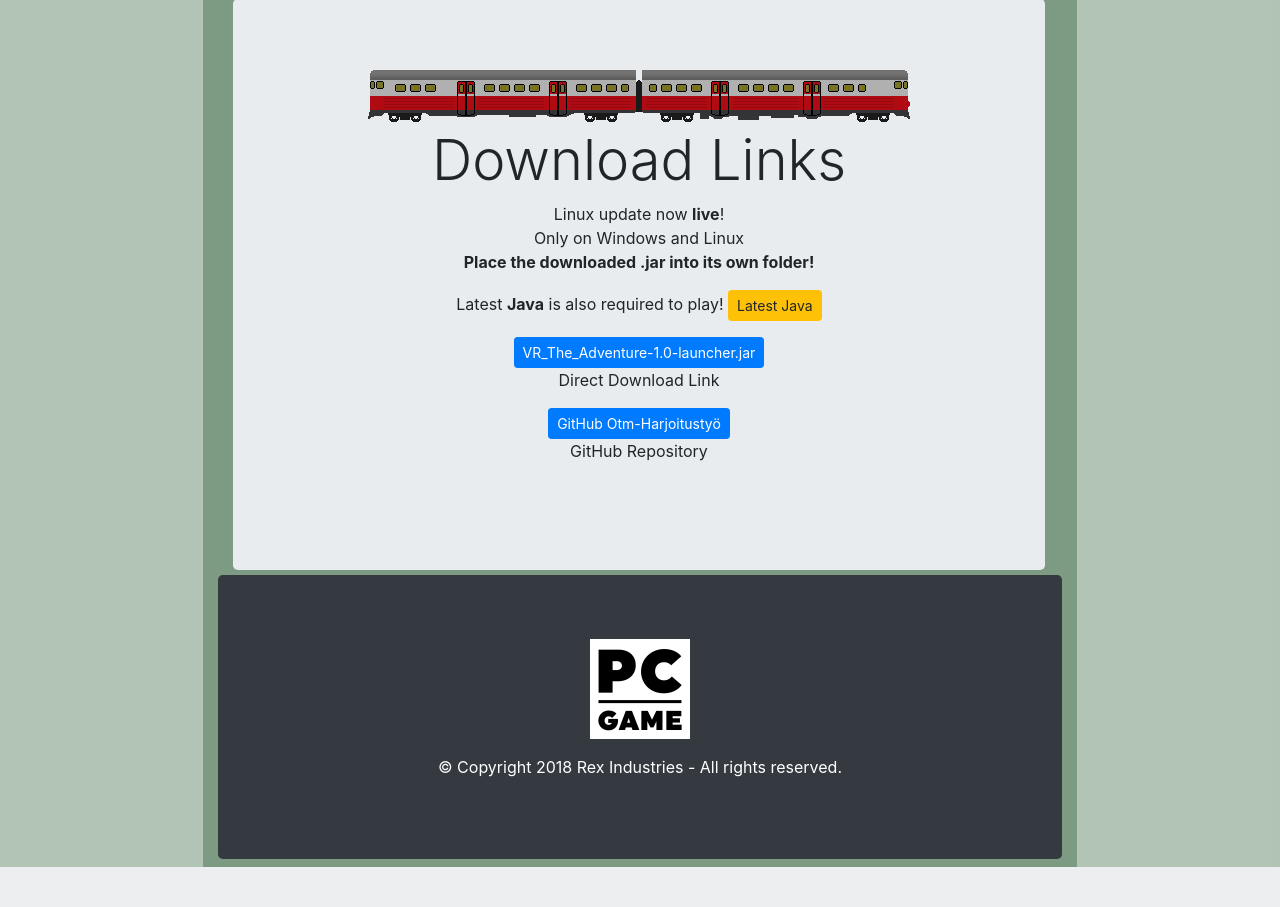
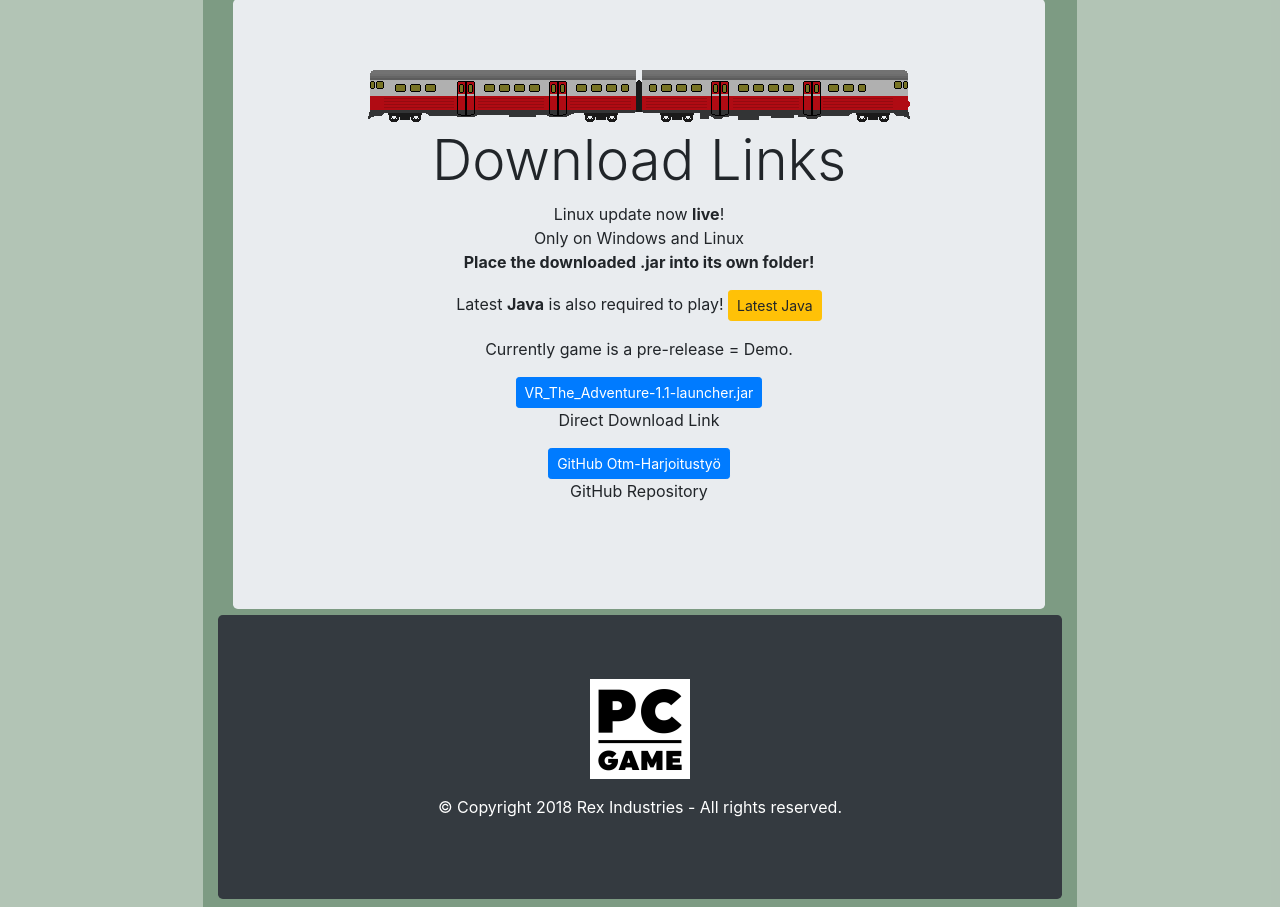
Before and after one commit to Mirex97/Pelifoorumi, a Flask app: page / in a window 1280 px wide. Shown: the part 2328-3235 px from the top of the page. Before the commit the page ends 3195 px from the top, so only its background shows below. Run offline with Flask 2, Linux system fonts and the light colour scheme; some libraries are stand-ins or nearby versions.

Commit message:
Index update

```diff
--- a/application/templates/index.html
+++ b/application/templates/index.html
@@ -101,8 +101,9 @@
                                 <b>Java</b> is also required to play!
                                 <a href="https://java.com/en/download/" class="btn btn-warning btn-sm " role="button" aria-pressed="true">Latest Java</a>
                             </p>
-                            <a href="https://github.com/Mirex97/2D-Scroller-otm-harjoitustyo/releases/download/viikko5/VR_The_Adventure-1.0-launcher.jar"
-                                class="btn btn-primary btn-sm" role="button" aria-pressed="true">VR_The_Adventure-1.0-launcher.jar</a>
+                            <p>Currently game is a pre-release = Demo. </p>
+                            <a href="https://github.com/Mirex97/2D-Scroller-otm-harjoitustyo/releases/download/viikko6/VR_The_Adventure-1.1-launcher.jar"
+                                class="btn btn-primary btn-sm" role="button" aria-pressed="true">VR_The_Adventure-1.1-launcher.jar</a>
                             <p>Direct Download Link</p>
                     </div>
                     <a href="https://github.com/Mirex97/2D-Scroller-otm-harjoitustyo" class="btn btn-primary btn-sm" role="button" aria-pressed="true">GitHub Otm-Harjoitustyö</a>
```
